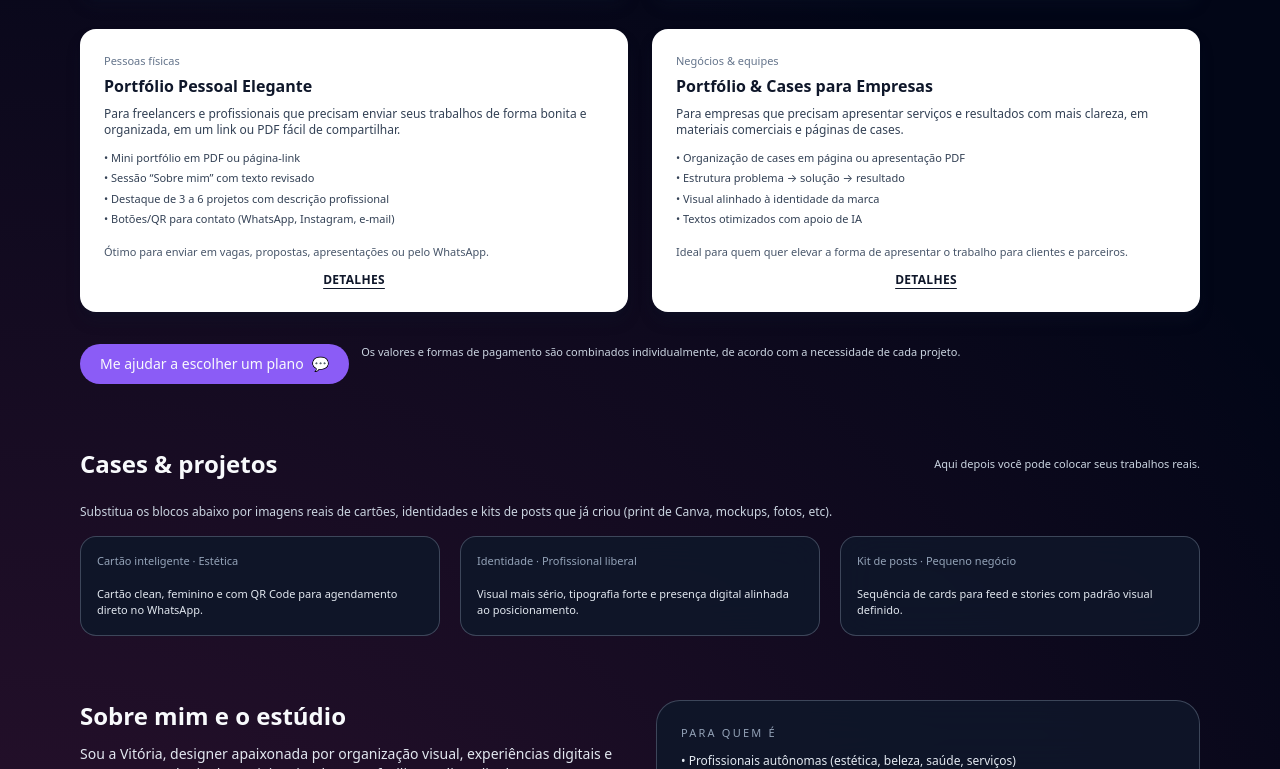
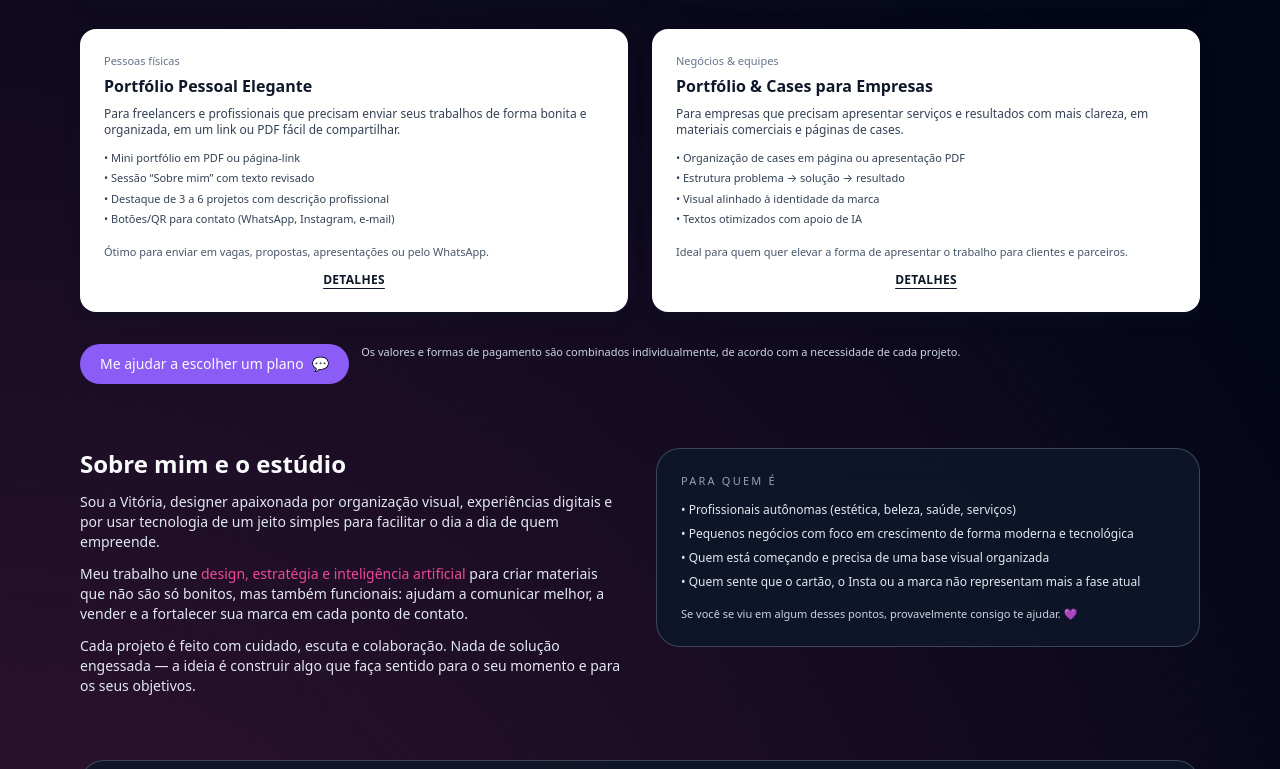
Before and after one commit to vitoriasilvaleite0-commits/Site-vs-next, a plain HTML site: page index.html in a window 1280 px wide. Shown: the part 2031-2800 px from the top of the page. Drawn offline with nearby package versions, Linux system fonts and the light colour scheme.

Commit message:
Update index.html

```diff
--- a/index.html
+++ b/index.html
@@ -75,7 +75,6 @@
       <nav class="hidden md:flex items-center gap-6 text-xs sm:text-sm">
         <a href="#solucoes" class="text-slate-300 hover:text-white">Soluções</a>
         <a href="#planos" class="text-slate-300 hover:text-white">Planos & portfólios</a>
-        <a href="#cases" class="text-slate-300 hover:text-white">Cases</a>
         <a href="#sobre" class="text-slate-300 hover:text-white">Sobre</a>
         <a href="#contato" class="text-slate-300 hover:text-white">Contato</a>
       </nav>
@@ -100,7 +99,6 @@
       <nav class="max-w-6xl mx-auto px-4 py-4 flex flex-col gap-3 text-sm">
         <a href="#solucoes" class="text-slate-300 hover:text-white">Soluções</a>
         <a href="#planos" class="text-slate-300 hover:text-white">Planos & portfólios</a>
-        <a href="#cases" class="text-slate-300 hover:text-white">Cases</a>
         <a href="#sobre" class="text-slate-300 hover:text-white">Sobre</a>
         <a href="#contato" class="text-slate-300 hover:text-white">Contato</a>
         <a href="https://wa.me/5511992736550?text=Oi%2C%20vim%20pelo%20site%20da%20VS%20Next%20Design%20%F0%9F%92%AF"
@@ -443,45 +441,6 @@
       </div>
     </section>
 
-    <!-- CASES -->
-    <section id="cases" class="section pb-16">
-      <div class="flex items-center justify-between gap-4 mb-6">
-        <h2 class="text-xl sm:text-2xl font-semibold">Cases & projetos</h2>
-        <p class="hidden sm:block text-[11px] text-slate-300">
-          Aqui depois você pode colocar seus trabalhos reais.
-        </p>
-      </div>
-
-      <p class="text-xs text-slate-300 mb-4">
-        Substitua os blocos abaixo por imagens reais de cartões, identidades e kits de posts que já criou
-        (print de Canva, mockups, fotos, etc).
-      </p>
-
-      <div class="grid sm:grid-cols-3 gap-5">
-        <div class="glass rounded-2xl p-4 flex flex-col">
-          <p class="text-[11px] text-slate-400 mb-1">Cartão inteligente · Estética</p>
-          <div class="flex-1 rounded-xl bg-gradient-to-br from-prim/50 via-primSoft/40 to-accentBlue/40 mb-3"></div>
-          <p class="text-[11px] text-slate-200">
-            Cartão clean, feminino e com QR Code para agendamento direto no WhatsApp.
-          </p>
-        </div>
-        <div class="glass rounded-2xl p-4 flex flex-col">
-          <p class="text-[11px] text-slate-400 mb-1">Identidade · Profissional liberal</p>
-          <div class="flex-1 rounded-xl bg-gradient-to-br from-slate-700/80 to-slate-900 mb-3"></div>
-          <p class="text-[11px] text-slate-200">
-            Visual mais sério, tipografia forte e presença digital alinhada ao posicionamento.
-          </p>
-        </div>
-        <div class="glass rounded-2xl p-4 flex flex-col">
-          <p class="text-[11px] text-slate-400 mb-1">Kit de posts · Pequeno negócio</p>
-          <div class="flex-1 rounded-xl bg-gradient-to-br from-prim/30 via-slate-900 to-primSoft/35 mb-3"></div>
-          <p class="text-[11px] text-slate-200">
-            Sequência de cards para feed e stories com padrão visual definido.
-          </p>
-        </div>
-      </div>
-    </section>
-
     <!-- SOBRE -->
     <section id="sobre" class="section pb-16">
       <div class="grid lg:grid-cols-2 gap-8 items-start">
@@ -506,7 +465,7 @@
           <p class="text-[11px] uppercase tracking-[0.2em] text-slate-400 mb-3">Para quem é</p>
           <ul class="space-y-2 text-xs text-slate-200">
             <li>• Profissionais autônomas (estética, beleza, saúde, serviços)</li>
-            <li>• Pequenos negócios que querem parecer grandes</li>
+            <li>• Pequenos negócios com foco em crescimento de forma moderna e tecnológica</li>
             <li>• Quem está começando e precisa de uma base visual organizada</li>
             <li>• Quem sente que o cartão, o Insta ou a marca não representam mais a fase atual</li>
           </ul>
```
